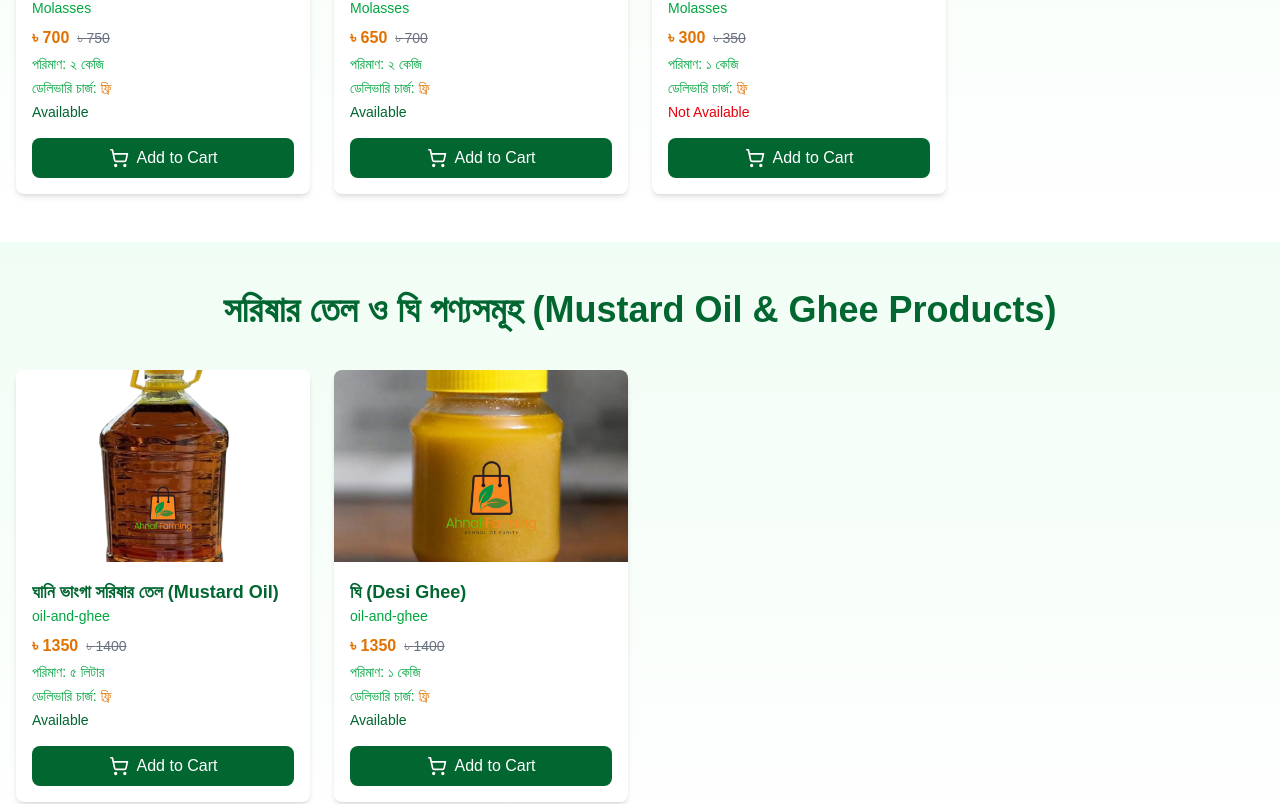
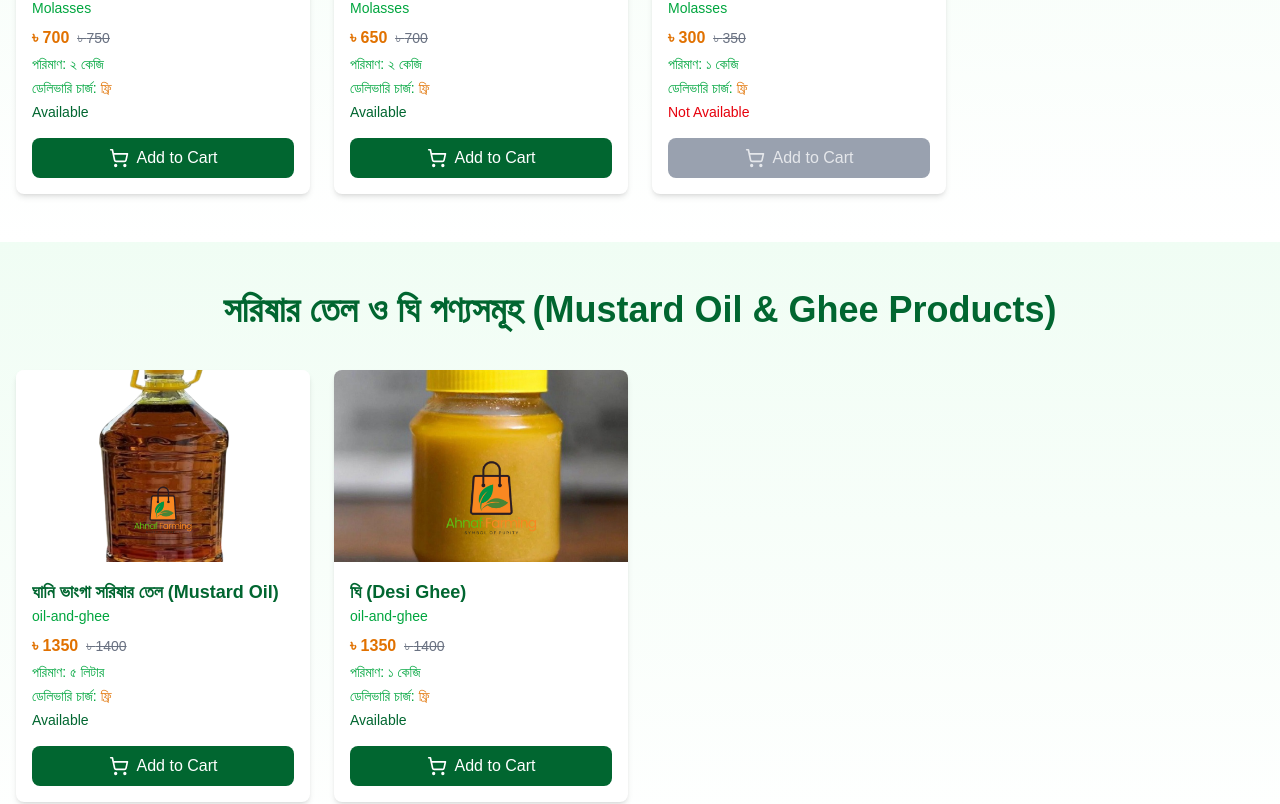
Before and after one commit to HubJourney123/ahnaf-farming-frontend, a Next.js app: page / in a window 1280 px wide. Shown: the part 1696-2500 px from the top of the page. Built offline with nearby package versions, Linux system fonts and the light colour scheme.

Commit message:
Update ProductCard.js

```diff
--- a/src/components/ProductCard.js
+++ b/src/components/ProductCard.js
@@ -41,7 +41,12 @@ const ProductCard = ({ product, addToCart }) => {
       <div className="p-4 pt-0">
         <button
           onClick={() => addToCart(product)}
-          className="w-full flex items-center justify-center space-x-2 bg-green-800 text-white py-2 rounded-lg hover:bg-amber-600 transition-colors duration-300"
+          disabled={product.availability !== 'available'} // Disable if not available
+          className={`w-full flex items-center justify-center space-x-2 py-2 rounded-lg transition-colors duration-300 ${
+            product.availability === 'available'
+              ? 'bg-green-800 text-white hover:bg-amber-600'
+              : 'bg-gray-400 text-gray-200 cursor-not-allowed'
+          }`}
         >
           <ShoppingCart size={20} />
           <span>Add to Cart</span>
```
